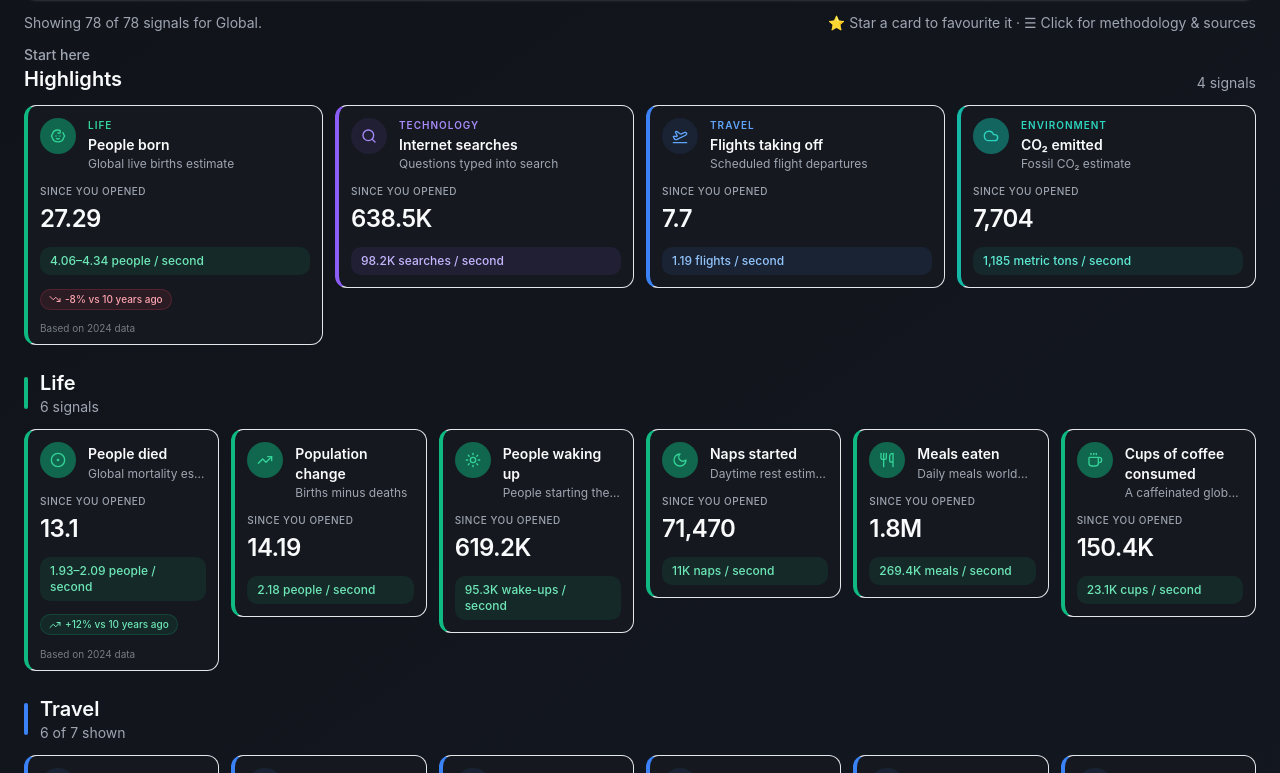
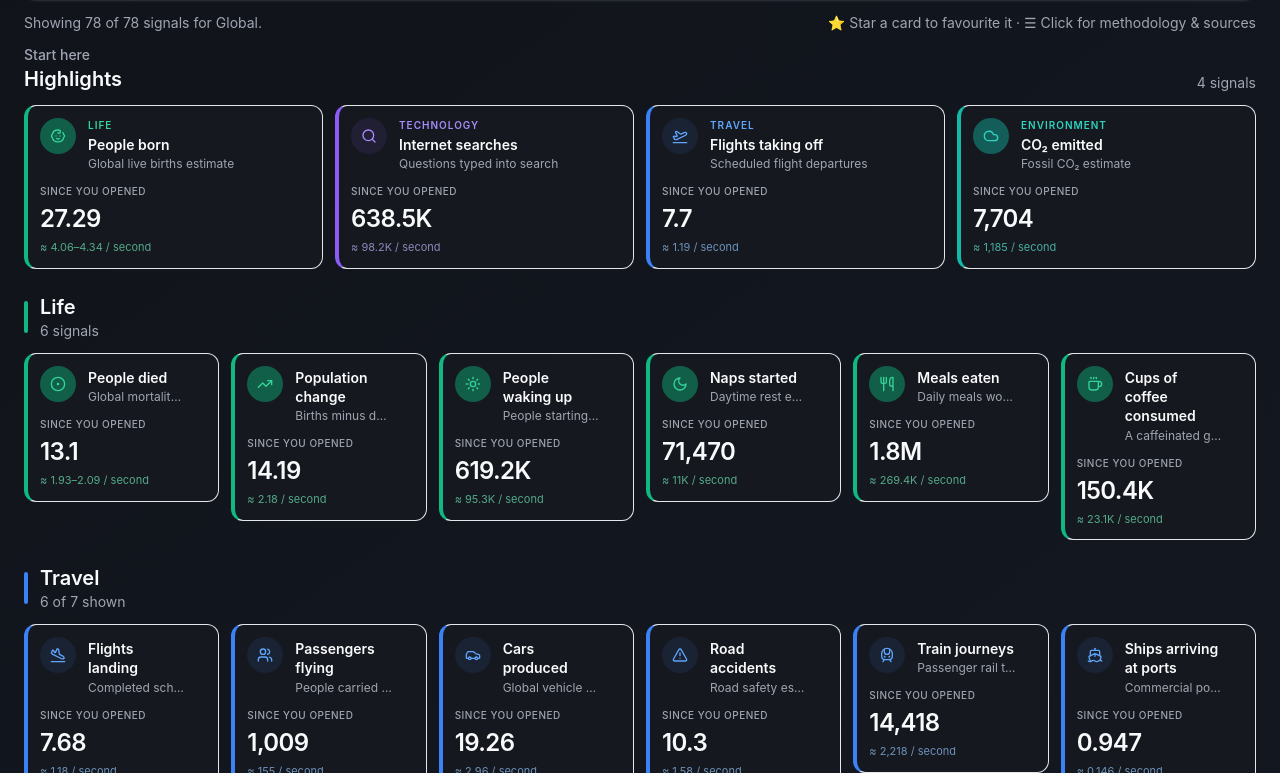
Before and after one commit to Bbqnam/OnAverage, a React (Vite) app: page / in a window 1280 px wide. Shown: the part 1247-2020 px from the top of the page. Built offline with nearby package versions, Linux system fonts and the light colour scheme.

Commit message:
fix: rate as subtle inline note, uniform card height

```diff
--- a/src/components/StatCard.tsx
+++ b/src/components/StatCard.tsx
@@ -1,8 +1,8 @@
-import { Star, TrendingDown, TrendingUp } from "lucide-react";
+import { Star } from "lucide-react";
 import { calculateSincePageLoad, getRateForScale, getRateRangeForScale } from "../lib/calculations";
 import { getCategoryStyle } from "../lib/categoryStyles";
 import { StatIcon } from "./StatIcon";
-import { formatLargeNumber, formatRate } from "../lib/formatting";
+import { formatLargeNumber } from "../lib/formatting";
 import type { Statistic, TimeScale } from "../types/statistic";
 
 interface StatCardProps {
@@ -32,16 +32,21 @@ export function StatCard({
   const selectedRate = getRateForScale(statistic.yearlyEstimate, timeScale);
   const categoryStyle = getCategoryStyle(statistic.category);
   const ci = statistic.confidenceInterval;
-  const hist = statistic.historicalChange;
 
   const rateRange = ci
     ? getRateRangeForScale(statistic.yearlyEstimate, ci, timeScale)
     : null;
 
+  // Format rate as a subtle string
+  const scaleLabel = timeScale === "year" ? "yr" : timeScale === "minute" ? "min" : timeScale === "hour" ? "hr" : timeScale;
+  const rateNote = rateRange
+    ? `${formatLargeNumber(rateRange.low, rateRange.low >= 10_000)}–${formatLargeNumber(rateRange.high, rateRange.high >= 10_000)} / ${scaleLabel}`
+    : `${formatLargeNumber(selectedRate, selectedRate >= 10_000)} / ${scaleLabel}`;
+
   return (
     <article
       onClick={() => onOpen(statistic)}
-      className={`group relative cursor-pointer overflow-hidden rounded-lg border-y border-r bg-card text-card-foreground transition duration-200 hover:-translate-y-0.5 hover:shadow-md ${categoryStyle.leftBorder} ${
+      className={`group relative flex cursor-pointer flex-col overflow-hidden rounded-lg border-y border-r bg-card text-card-foreground transition duration-200 hover:-translate-y-0.5 hover:shadow-md ${categoryStyle.leftBorder} ${
         isHighlighted ? "ring-2 ring-primary/30" : ""
       }`}
     >
@@ -64,10 +69,10 @@ export function StatCard({
         </button>
       )}
 
-      {/* Header: icon + title side by side */}
+      {/* Header: icon + title */}
       <div className="flex items-start gap-3 px-3 pt-3">
         <div
-          className={`flex h-9 w-9 shrink-0 items-center justify-center rounded-full ${categoryStyle.iconBg} ${categoryStyle.text}`}
+          className={`relative flex h-9 w-9 shrink-0 items-center justify-center rounded-full ${categoryStyle.iconBg} ${categoryStyle.text}`}
         >
           {(statistic.category === "Life" ||
             statistic.category === "Events" ||
@@ -79,15 +84,12 @@ export function StatCard({
           <StatIcon name={statistic.icon} className="relative z-10 h-4 w-4" />
         </div>
 
-        <div className="min-w-0 flex-1">
+        <div className="min-w-0 flex-1 pr-5">
           {showCategory && (
-            <p
-              className={`text-[10px] font-semibold uppercase tracking-widest ${categoryStyle.text}`}
-            >
+            <p className={`text-[10px] font-semibold uppercase tracking-widest ${categoryStyle.text}`}>
               {statistic.category}
             </p>
           )}
-
           <h2 className="mt-0.5 text-sm font-semibold leading-snug text-foreground">
             {statistic.title}
           </h2>
@@ -97,59 +99,19 @@ export function StatCard({
         </div>
       </div>
 
-      {/* Live counter */}
-      <div className="px-3 pt-3">
+      {/* Live counter + subtle rate inline */}
+      <div className="flex-1 px-3 pb-3 pt-3">
         <p className="text-[10px] font-medium uppercase tracking-wider text-muted-foreground">
           Since you opened
         </p>
         <p className="mt-1 text-2xl font-semibold tracking-tight text-foreground">
           {formatLargeNumber(sinceOpened, sinceOpened >= 100_000)}
         </p>
+        {/* Rate as subtle inline note — same for every card, no height variation */}
+        <p className={`mt-1 text-[11px] ${categoryStyle.rateText} opacity-70`}>
+          ≈ {rateNote}
+        </p>
       </div>
-
-      {/* Rate row — with optional confidence interval range */}
-      <div className={`mx-3 mb-3 mt-3 rounded-md px-2.5 py-1.5 ${categoryStyle.rateBg}`}>
-        {rateRange ? (
-          <p className={`text-xs font-medium ${categoryStyle.rateText}`}>
-            {formatLargeNumber(rateRange.low, rateRange.low >= 10_000)}–
-            {formatLargeNumber(rateRange.high, rateRange.high >= 10_000)}{" "}
-            {statistic.unit} / {timeScale === "year" ? "year" : timeScale}
-          </p>
-        ) : (
-          <p className={`text-xs font-medium ${categoryStyle.rateText}`}>
-            {formatRate(selectedRate, statistic.unit, timeScale)}
-          </p>
-        )}
-      </div>
-
-      {/* Historical change pill */}
-      {hist && (
-        <div className="px-3 pb-2.5">
-          <span
-            className={`inline-flex items-center gap-1 rounded-full border px-2 py-0.5 text-[10px] font-medium ${
-              hist.percentChange >= 0
-                ? "border-emerald-500/20 bg-emerald-500/10 text-emerald-700 dark:text-emerald-300"
-                : "border-rose-500/20 bg-rose-500/10 text-rose-700 dark:text-rose-300"
-            }`}
-            title={`Compared to ${hist.label}`}
-          >
-            {hist.percentChange >= 0 ? (
-              <TrendingUp className="h-3 w-3" />
-            ) : (
-              <TrendingDown className="h-3 w-3" />
-            )}
-            {hist.percentChange >= 0 ? "+" : ""}
-            {hist.percentChange}% vs {hist.label}
-          </span>
-        </div>
-      )}
-
-      {/* Source year note */}
-      {statistic.sourceYear && (
-        <p className="px-3 pb-2 text-[10px] text-muted-foreground/70">
-          Based on {statistic.sourceYear} data
-        </p>
-      )}
     </article>
   );
 }
```
